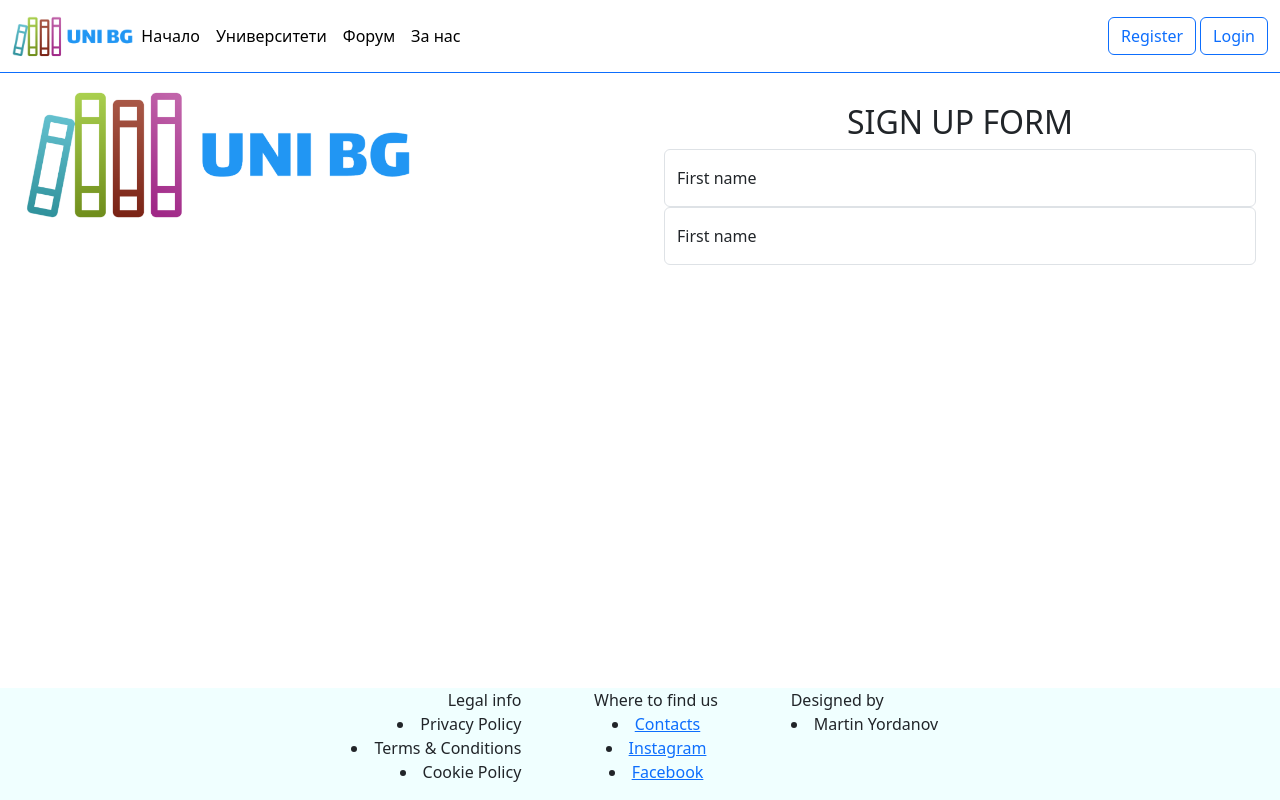
After one commit to MartoKartechnicata/diplomna, a PHP site: page /pages/registration.php in a window 1280 px wide. The commit adds this page. Run offline with PHP 8.4, Linux system fonts and the light colour scheme.

Commit message:
footer, register

```diff
--- /dev/null
+++ b/Components/footer.html
@@ -0,0 +1,26 @@
+<div class="container-fluid" style="background-color:azure;">
+      <div class="row">
+        <div class="col" style="text-align: end;">
+          <ul style="list-style-position: inside;">
+              <label>Legal info</label>
+              <li>Privacy Policy</li>
+              <li>Terms & Conditions</li>
+              <li>Cookie Policy</li>
+          </ul>
+        </div>
+        <div class="col-2 align-center">
+          <ul style="list-style-position: inside;">
+              <label>Where to find us</label>
+              <li><a href="../pages/contacts.php">Contacts</a></li>
+              <li><a href="https://www.instagram.com/marto__yordanov/">Instagram</a></li>
+              <li><a href="https://www.facebook.com/martiyordanov2005/">Facebook</a></li>
+          </ul>
+        </div>
+        <div class="col align-left">
+          <ul style="list-style-position: inside;">
+              <label>Designed by</label>
+              <li>Martin Yordanov</li>
+          </ul>
+        </div>
+      </div>
+</div>
--- a/Components/header.html
+++ b/Components/header.html
@@ -7,16 +7,16 @@
     <div class="collapse navbar-collapse" id="navbarSupportedContent">
       <ul class="navbar-nav me-auto mb-2 mb-lg-0 navbar-text">
         <li class="nav-item">
-          <a class="nav-link blackText" aria-current="page" href="../pages/home.php">Начало</a>
+          <a class="nav-link " aria-current="page" href="../pages/home.php">Начало</a>
         </li>
         <li class="nav-item">
-          <a class="nav-link blackText" href="../pages/universities.php">Университети</a>
+          <a class="nav-link " href="../pages/universities.php">Университети</a>
         </li>
         <li class="nav-item">
-          <a class="nav-link blackText" href="../pages/forum.php">Форум</a>
+          <a class="nav-link " href="../pages/forum.php">Форум</a>
         </li>
         <li class="nav-item">
-          <a class="nav-link blackText" href="../pages/aboutus.php">За нас</a>
+          <a class="nav-link" href="../pages/aboutus.php">За нас</a>
         </li>
       </ul>
       <?php
@@ -33,8 +33,8 @@
             <button type="button" class="btn btn-outline-primary" onclick="window.location.href = 'eventAdd.php';">Admin</button>
           </li>
         </ul>
-      <?php }?>
-      <?php } else { ?>
+      <?php }
+       } else { ?>
         <ul class="navbar-nav me-1 mb-1 mb-lg-0 navbar-text">
           <li class="nav-item">
             <button type="button" class="btn btn-outline-primary btn-nav" onclick="window.location.href = 'registration.php';">Register</button>
--- a/Pages/forum.php
+++ b/Pages/forum.php
@@ -0,0 +1,5 @@
+<?php
+
+
+session_start();
+?>
--- /dev/null
+++ b/Pages/login.php
@@ -0,0 +1,5 @@
+<?php
+
+
+session_start();
+?>
--- /dev/null
+++ b/Pages/registration.php
@@ -0,0 +1,135 @@
+<?php
+try {
+	$connection = new PDO("mysql:host=localhost;dbname=diplomnarabota", "root");
+	$connection->setAttribute(PDO::ATTR_ERRMODE, PDO::ERRMODE_EXCEPTION);
+} catch(PDOException $e) {
+	echo "Connection failed: " . $e->getMessage();
+}
+
+if ( isset( $_POST['submit'] ) ) {
+
+
+	$fName = $_POST['firstName'];
+	$lName = $_POST['lastName'];
+	$email = $_POST['email'];
+	$password = $_POST['password'];
+	$passwordC = $_POST['passwordC'];
+
+
+
+	$error = false;
+    if ( !$fName ) {
+		echo "<center style='color:red;'>Please enter your first name</center>";
+		$error = true;
+	}
+
+	if ( !$lName ) {
+		echo "<center style='color:red;'>Please enter your last name</center>";
+		$error = true;
+	}
+
+
+	if ( !$email ) {
+		echo "<center style='color:red;'>Please enter your email</center>";
+		$error = true;
+	}
+
+	if ( !$password ) {
+		echo "<center style='color:red;'>Please enter a password</center>";
+		$error = true;
+	}
+
+	if($passwordC!=$password){
+		echo "<center style='color:red;'>The passwords do not match</center>";
+		$error=true;
+	}
+	$stmt = $connection->prepare("SELECT * FROM user WHERE email = ?");
+        $stmt->execute([ $email]);
+	    $result = $stmt->fetch();
+	if ($result) {
+		echo "Error";
+		$error=true;
+	}
+
+	if ( !$error ) {
+		$sql = "INSERT INTO user (firstName, lastName, email, password) VALUES (?,?,?,?)";
+		$result = $connection->prepare($sql)->execute([$fName, $lName, $email, password_hash($password, PASSWORD_DEFAULT)]);
+
+
+		if ( $result ) {
+            header("Location: login.php");
+		}
+	}
+
+
+	$fName = htmlspecialchars( $fName, ENT_QUOTES );
+	$lName = htmlspecialchars( $lName, ENT_QUOTES );
+	$email = htmlspecialchars( $email, ENT_QUOTES );
+	$password=htmlspecialchars($password, ENT_QUOTES);
+    $passwordC=htmlspecialchars($passwordC, ENT_QUOTES);
+}
+?>
+
+<!DOCTYPE html>
+<html lang="en">
+<head>
+    <meta charset="UTF-8">
+    <meta name="viewport" content="width=device-width, initial-scale=1.0">
+    <meta name="keywords" content="uni, университети, българия, образование, uni bg">
+    <meta name="author" content="Martin Yordanov 19315">
+    <title>Регистрация</title>
+    <link href="https://cdn.jsdelivr.net/npm/bootstrap@5.3.0-alpha3/dist/css/bootstrap.min.css" rel="stylesheet" integrity="sha384-KK94CHFLLe+nY2dmCWGMq91rCGa5gtU4mk92HdvYe+M/SXH301p5ILy+dN9+nJOZ" crossorigin="anonymous">
+    <script src="https://cdn.jsdelivr.net/npm/bootstrap@5.3.0-alpha3/dist/js/bootstrap.bundle.min.js" integrity="sha384-ENjdO4Dr2bkBIFxQpeoTz1HIcje39Wm4jDKdf19U8gI4ddQ3GYNS7NTKfAdVQSZe" crossorigin="anonymous"></script>
+    <link rel="stylesheet" type="text/css" href="../style.css">
+</head>
+<body>
+    <header>
+        <?php include "../Components/header.html" ?>
+    </header>
+    <main>
+        <div class="container-fluid">
+			<div class="row">
+				<div class="col-6">
+                    <div class="container">
+                        <div class="row">
+                            <div class="col">
+                                <img class="home-image" src="../../diplomna/Images/uni-bg-logo.png" alt="uni.bg logo">
+                            </div>
+                        </div>
+                    </div>
+				</div>
+				<div class="col-6">
+                    <div class="container">
+                        <div class="row">
+                            <div class="col">
+                                <h2 style="text-align:center; padding-top:5%;">SIGN UP FORM</h2>
+                            </div>
+                        </div>
+						<div class="row">
+                            <div class="col">
+                                <div class="form-floating">
+                                    <input type="text" class="form-control" id="fName" name="firstName" placeholder="First Name">
+                                    <label for="fName">First name</label>
+                                </div>
+                            </div>
+                        </div>
+						<div class="row">
+                            <div class="col">
+                                <div class="form-floating">
+                                    <input type="text" class="form-control" id="lName" name="lastName" placeholder="Last Name">
+                                    <label for="fName">First name</label>
+                                </div>
+                            </div>
+                        </div>
+             </div>
+    </div>
+                    </div>
+	            </div>
+            </div>
+		</div>
+    </main>
+    <footer style="position: absolute; bottom: 0; width: 100%;">
+        <?php include "../Components/footer.html" ?>
+    </footer>
+</body>
+</html>
--- a/Pages/universities.php
+++ b/Pages/universities.php
@@ -0,0 +1,5 @@
+<?php
+
+
+session_start();
+?>
--- a/style.css
+++ b/style.css
@@ -7,12 +7,21 @@ nav{
     text-align: center;
 }
 
+.align-left{
+    text-align: start;
+}
+
+.align-right{
+    text-align: end;
+}
+
 .home-image{
     height: 10rem;
 }
 
 .logo-blue{
     color:#0d6efd;
+    background-color: gainsboro;
 }
 
 .home-background{
```
Also changed, not shown: Pages/home.php (+7 -2 lines), Components/header-style.css (deleted).
